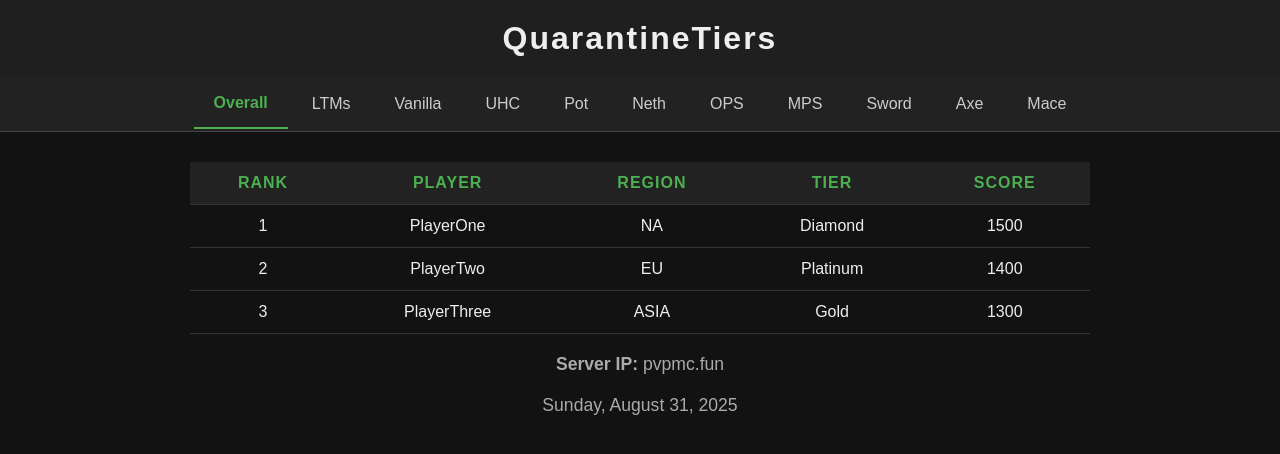
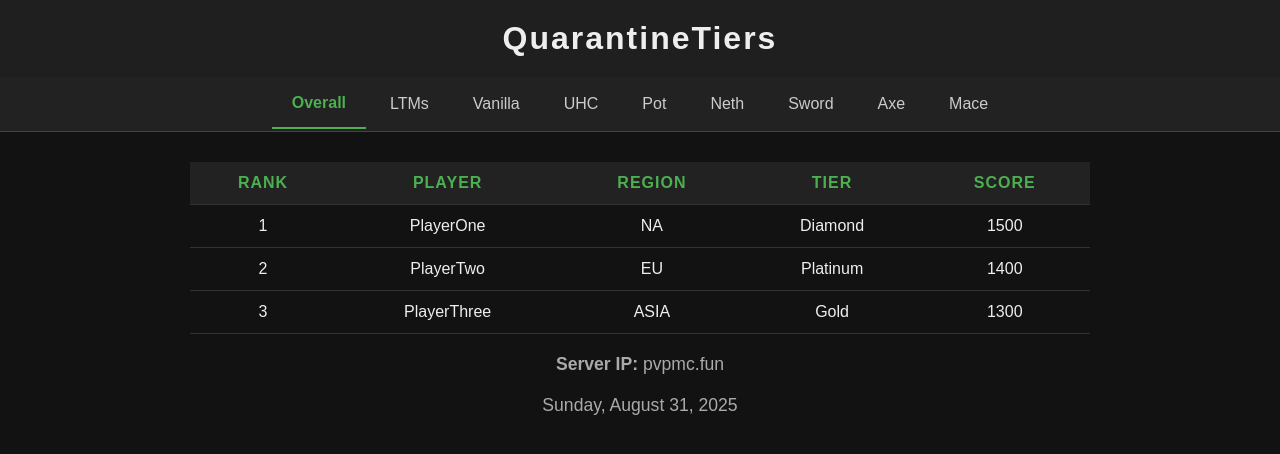
Before and after one commit to ZypherVex/ZypherVex, a plain HTML site: page index.html in a window 1280 px wide. Drawn offline with Linux system fonts and the light colour scheme.

Commit message:
Update index.html

```diff
--- a/index.html
+++ b/index.html
@@ -80,8 +80,6 @@
     <button onclick="showCategory('UHC')">UHC</button>
     <button onclick="showCategory('Pot')">Pot</button>
     <button onclick="showCategory('Neth')">Neth</button>
-    <button onclick="showCategory('OPS')">OPS</button>
-    <button onclick="showCategory('MPS')">MPS</button>
     <button onclick="showCategory('Sword')">Sword</button>
     <button onclick="showCategory('Axe')">Axe</button>
     <button onclick="showCategory('Mace')">Mace</button>
@@ -156,7 +154,7 @@
           {rank: 3, player: 'LTMPlayer3', region: 'ASIA', tier: 'Gold', score: 1350},
         ],
         // Add other categories similarly...
-      };
+
 
       const categoryData = data[category] || [];
 
```
